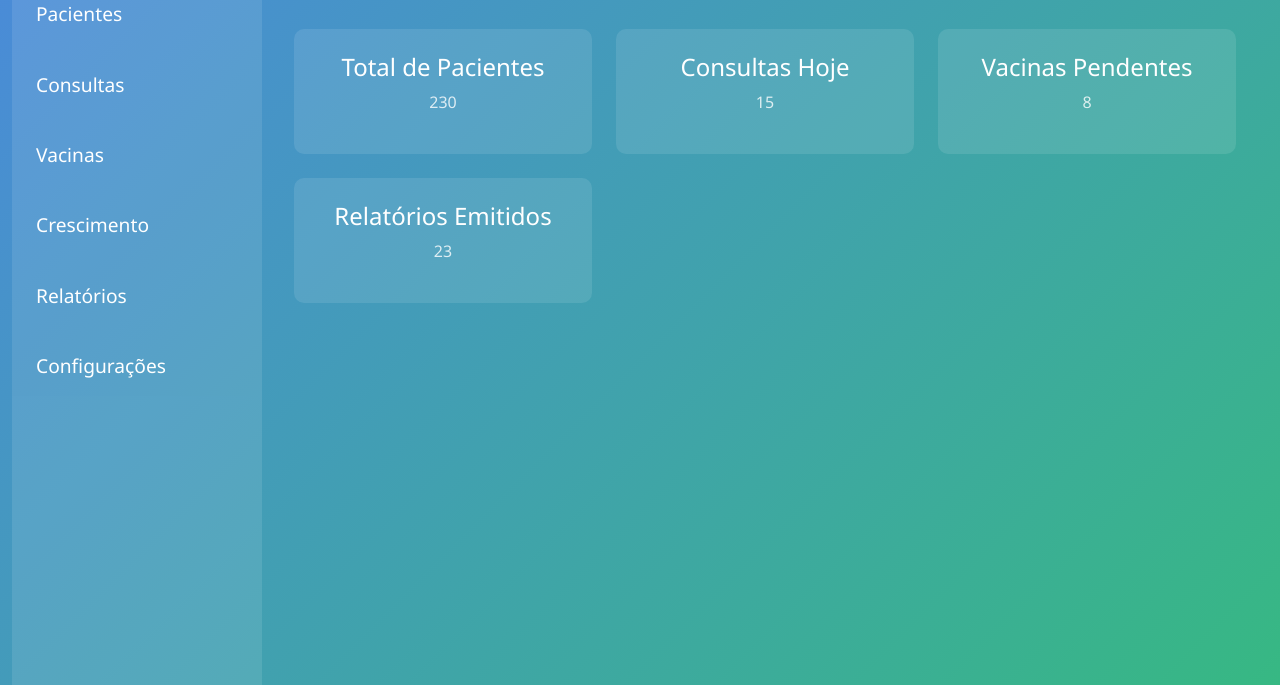
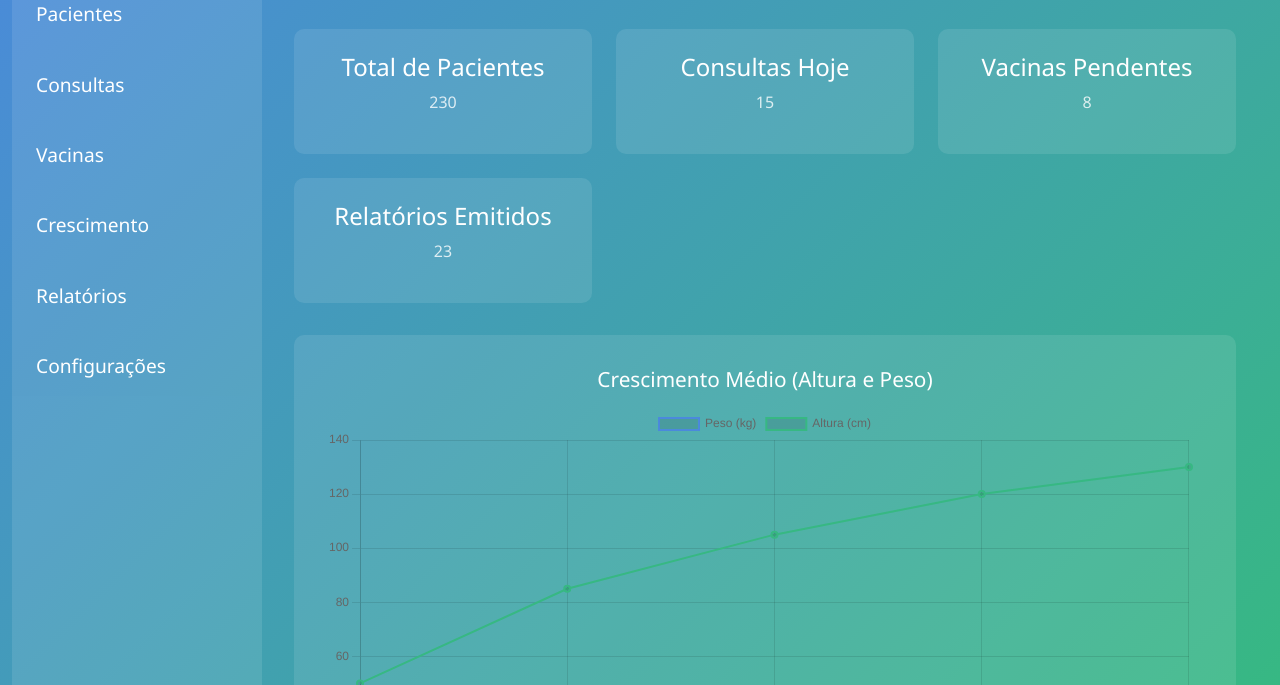
Before and after one commit to Maubek8/Ped, a plain HTML site: page dashboard.html in a window 1280 px wide. Shown: the part 115-800 px from the top of the page. Drawn offline with nearby package versions, Linux system fonts and the light colour scheme.

Commit message:
Update dashboard.html

```diff
--- a/dashboard.html
+++ b/dashboard.html
@@ -5,6 +5,7 @@
 <meta name="viewport" content="width=device-width, initial-scale=1.0">
 <title>PediGrowth - Dashboard</title>
 <link href="https://cdn.jsdelivr.net/npm/bootstrap@5.3.0/dist/css/bootstrap.min.css" rel="stylesheet">
+<script src="https://cdn.jsdelivr.net/npm/chart.js"></script>
 <style>
 :root {
   --primary: #4B89DC;
@@ -75,6 +76,7 @@ body {
   display: grid;
   grid-template-columns: repeat(auto-fill, minmax(250px, 1fr));
   gap: 1.5rem;
+  margin-bottom: 2rem;
 }
 
 .widget {
@@ -100,6 +102,20 @@ body {
   font-size: 1rem;
   color: rgba(255, 255, 255, 0.8);
 }
+
+.chart-container {
+  background-color: rgba(255, 255, 255, 0.1);
+  border-radius: 10px;
+  padding: 2rem;
+  color: white;
+  margin-bottom: 2rem;
+}
+
+.chart-container h4 {
+  text-align: center;
+  font-size: 1.3rem;
+  margin-bottom: 1rem;
+}
 </style>
 </head>
 <body>
@@ -123,6 +139,7 @@ body {
       <p>Acompanhe os dados de crescimento e desenvolvimento em um só lugar.</p>
     </div>
 
+    <!-- Widgets Summary -->
     <div class="dashboard-widgets">
       <div class="widget">
         <h3>Total de Pacientes</h3>
@@ -141,9 +158,110 @@ body {
         <p>23</p>
       </div>
     </div>
+
+    <!-- Chart Section -->
+    <div class="chart-container">
+      <h4>Crescimento Médio (Altura e Peso)</h4>
+      <canvas id="growthChart"></canvas>
+    </div>
+
+    <div class="chart-container">
+      <h4>Distribuição de Idades dos Pacientes</h4>
+      <canvas id="ageDistributionChart"></canvas>
+    </div>
+
+    <div class="chart-container">
+      <h4>Cobertura de Vacinação</h4>
+      <canvas id="vaccinationCoverageChart"></canvas>
+    </div>
+
+    <div class="chart-container">
+      <h4>Status Nutricional</h4>
+      <canvas id="nutritionStatusChart"></canvas>
+    </div>
   </div>
 </div>
 
 <script src="https://cdn.jsdelivr.net/npm/bootstrap@5.3.0/dist/js/bootstrap.bundle.min.js"></script>
+<script>
+// Gráfico de Crescimento Médio (Altura e Peso)
+const growthChartCtx = document.getElementById('growthChart').getContext('2d');
+new Chart(growthChartCtx, {
+  type: 'line',
+  data: {
+    labels: ['0-2', '2-4', '4-6', '6-8', '8-10'],
+    datasets: [
+      {
+        label: 'Peso (kg)',
+        data: [4, 12, 20, 28, 36],
+        borderColor: 'rgba(75, 137, 220, 1)',
+        borderWidth: 2,
+        fill: false
+      },
+      {
+        label: 'Altura (cm)',
+        data: [50, 85, 105, 120, 130],
+        borderColor: 'rgba(55, 184, 131, 1)',
+        borderWidth: 2,
+        fill: false
+      }
+    ]
+  },
+  options: {
+    responsive: true
+  }
+});
+
+// Gráfico de Distribuição de Idades
+const ageDistributionCtx = document.getElementById('ageDistributionChart').getContext('2d');
+new Chart(ageDistributionCtx, {
+  type: 'pie',
+  data: {
+    labels: ['0-2 anos', '2-5 anos', '5-10 anos', '10-15 anos'],
+    datasets: [{
+      data: [20, 40, 30, 10],
+      backgroundColor: ['#4B89DC', '#FF7675', '#37B883', '#F1C40F']
+    }]
+  },
+  options: {
+    responsive: true
+  }
+});
+
+// Gráfico de Cobertura de Vacinação
+const vaccinationCoverageCtx = document.getElementById('vaccinationCoverageChart').getContext('2d');
+new Chart(vaccinationCoverageCtx, {
+  type: 'bar',
+  data: {
+    labels: ['Vacinas Aplicadas', 'Vacinas Pendentes', 'Próximas Campanhas'],
+    datasets: [{
+      label: 'Cobertura (%)',
+      data: [80, 15, 5],
+      backgroundColor: ['#37B883', '#FF7675', '#4B89DC']
+    }]
+  },
+  options: {
+    responsive: true
+  }
+});
+
+// Gráfico de Status Nutricional
+const nutritionStatusCtx = document.getElementById('nutritionStatusChart').getContext('2d');
+new Chart(nutritionStatusCtx, {
+  type: 'bar',
+  data: {
+    labels: ['Baixo Peso', 'Peso Adequado', 'Sobrepeso', 'Obesidade'],
+    datasets: [{
+      label: 'Número de Crianças',
+      data: [10, 150, 50, 20],
+      backgroundColor: ['#FF7675', '#37B883', '#F1C40F', '#4B89DC']
+    }]
+  },
+  options: {
+    responsive: true
+  }
+});
+</script>
+
 </body>
 </html>
```
